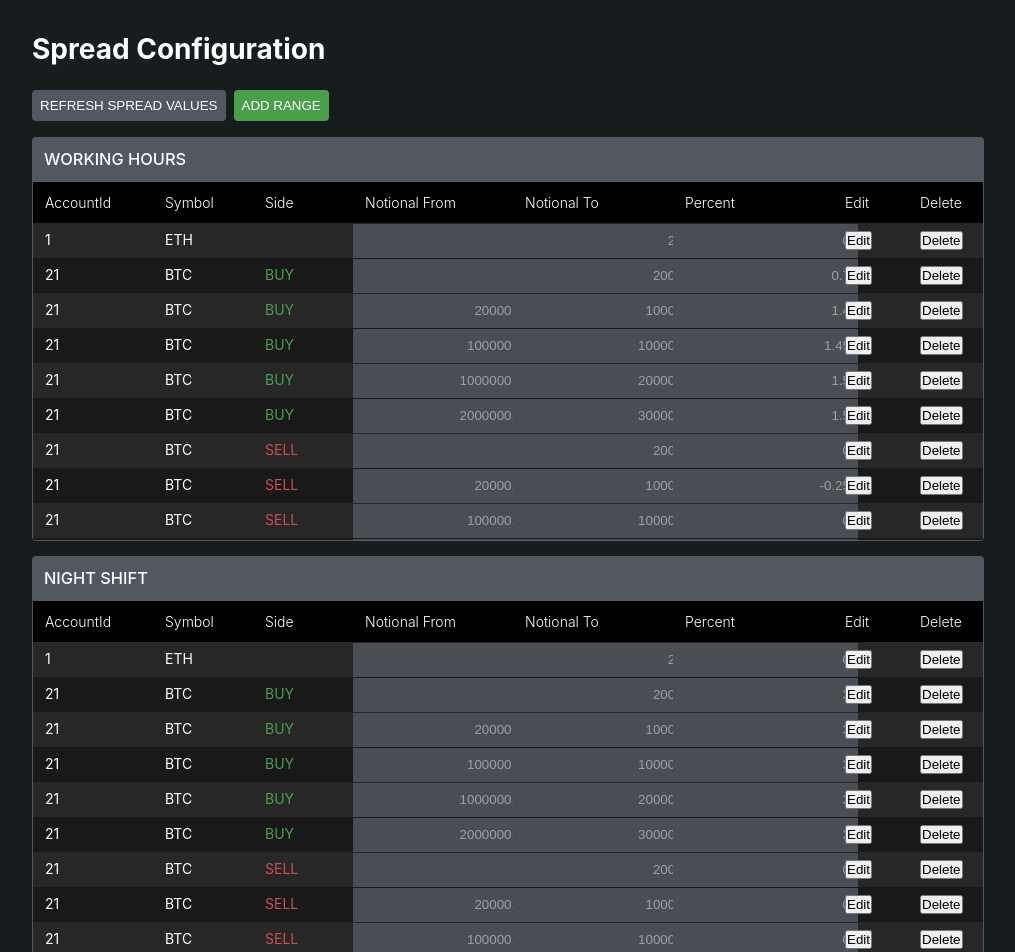
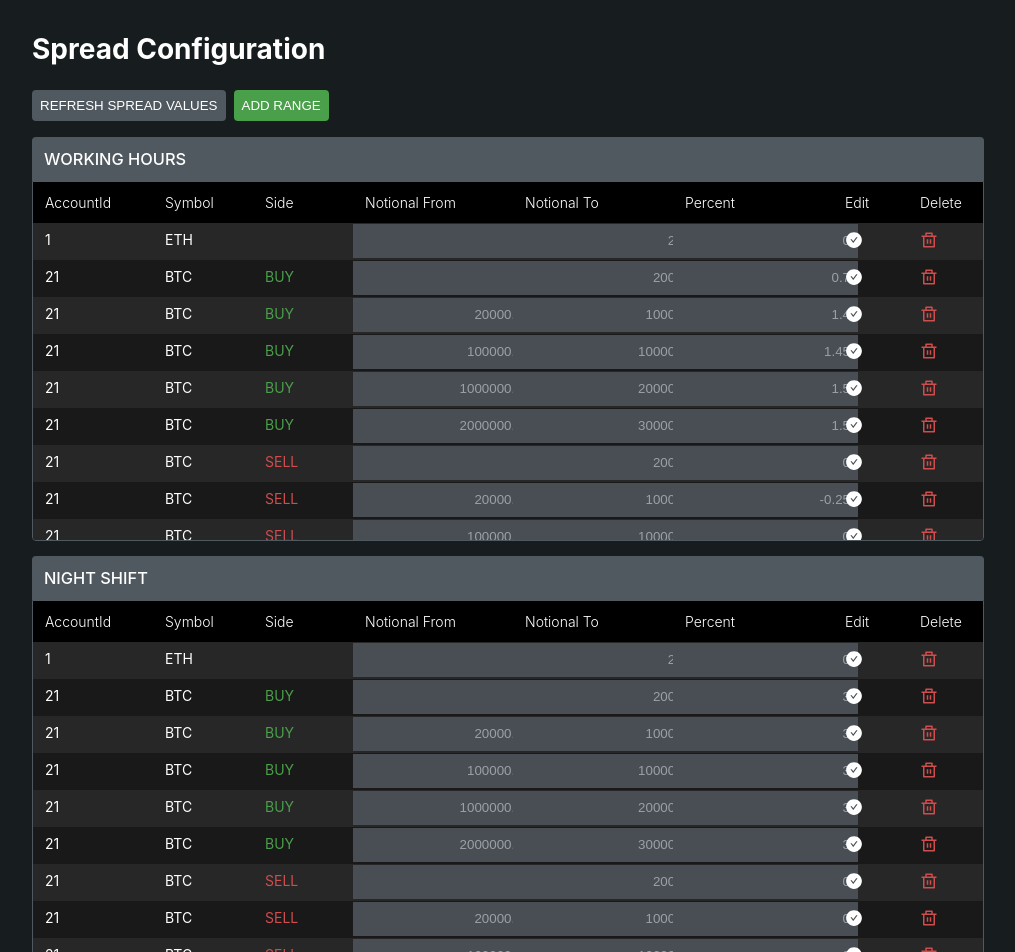
Before and after one commit to claudvanbarret/algotrading, a React (Create React App) app: page / in a window 1280 px wide. Shown: the top 952 px of the page, without its empty margins (132-1147 px from the left). Built offline with nearby package versions, Linux system fonts and the light colour scheme; data requests are answered from the project's data file.

Commit message:
style: add icons to home page

```diff
--- a/package.json
+++ b/package.json
@@ -16,6 +16,7 @@
     "react": "^18.2.0",
     "react-dom": "^18.2.0",
     "react-i18next": "^11.18.6",
+    "react-icons": "^4.4.0",
     "react-query": "^3.39.2",
     "react-router-dom": "^6.4.2",
     "react-scripts": "5.0.1",
--- a/src/pages/Home/Home.tsx
+++ b/src/pages/Home/Home.tsx
@@ -1,8 +1,11 @@
 import { useCallback, useMemo } from 'react';
 import { useTranslation } from 'react-i18next';
+import { AiFillCheckCircle } from 'react-icons/ai';
+import { RiDeleteBinLine } from 'react-icons/ri';
 import { CellProps, Column, Row } from 'react-table';
 
 import { Button } from '../../components/atoms/Button';
+import { IconButton } from '../../components/atoms/IconButton';
 import { NumberCell } from '../../components/atoms/NumberCell';
 import { Side } from '../../components/atoms/Side';
 import { Table } from '../../components/molecules/Table';
@@ -10,7 +13,10 @@ import useSpreads from '../../hooks/useSpreads';
 import { useToggle } from '../../hooks/useToggle';
 import { Spread, Spreadcessor } from '../../models/Spread';
 import { FormSpread } from '../../shared/FormSpread';
+import Theme from '../../theme/Theme';
 import * as S from './Home.styles';
+
+const { colors } = Theme;
 
 const Home = () => {
   const { t } = useTranslation();
@@ -84,12 +90,20 @@ const Home = () => {
       {
         Header: t('edit'),
         width: 75,
-        Cell: (props: CellProps<Spread, number>) => <button onClick={() => handleEdit(props.row)}>Edit</button>,
+        Cell: (props: CellProps<Spread, number>) => (
+          <IconButton onClick={() => handleEdit(props.row)}>
+            <AiFillCheckCircle color={colors.fill} />
+          </IconButton>
+        ),
       },
       {
         Header: t('delete'),
         width: 75,
-        Cell: (props: CellProps<Spread, number>) => <button onClick={() => handleDelete(props.row)}>Delete</button>,
+        Cell: (props: CellProps<Spread, number>) => (
+          <IconButton onClick={() => handleDelete(props.row)}>
+            <RiDeleteBinLine color={colors.fillRed} />
+          </IconButton>
+        ),
       },
     ],
     []
```
Also changed, not shown: 1 other file (tests, documents, lock files or other folders).
